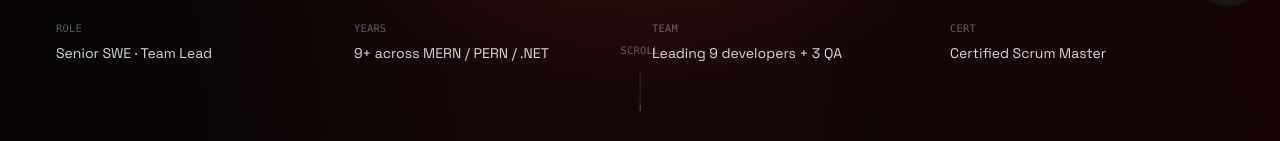
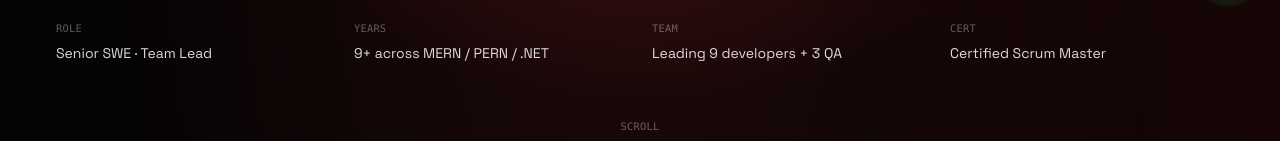
Before and after one commit to ZarrarPalekar/ReactiFolio, a Next.js app: page / in a window 1280 px wide. Shown: the part 778-919 px from the top of the page. Built offline with nearby package versions, Linux system fonts and the light colour scheme.

Commit message:
scroll overlap fixed

```diff
--- a/components/home/hero.tsx
+++ b/components/home/hero.tsx
@@ -138,7 +138,7 @@ export function Hero() {
           delay: CURTAIN_PANEL_DELAY,
           ease: [0.16, 1, 0.3, 1],
         }}
-        className="relative mx-auto flex min-h-[100svh] w-full max-w-[1480px] flex-col justify-end px-5 pb-28 pt-40 sm:px-10 sm:pt-44 lg:px-14 lg:pb-36"
+        className="relative mx-auto flex min-h-[100svh] w-full max-w-[1480px] flex-col justify-end px-5 pb-28 pt-40 sm:px-10 sm:pt-44 lg:px-14 lg:pb-44"
         style={{ transformOrigin: "50% 65%" }}
       >
         {/* status pill */}
@@ -257,12 +257,12 @@ export function Hero() {
         initial={prefersReducedMotion ? false : { opacity: 0 }}
         animate={prefersReducedMotion ? {} : { opacity: 1 }}
         transition={{ duration: 0.6, delay: heroDelay(0.7) }}
-        className="absolute bottom-24 left-1/2 hidden -translate-x-1/2 flex-col items-center gap-3 text-white/35 lg:flex"
+        className="absolute bottom-16 left-1/2 hidden -translate-x-1/2 flex-col items-center gap-2 text-white/35 lg:flex"
       >
         <span className="mono text-[0.65rem] uppercase tracking-[0.4em]">
           Scroll
         </span>
-        <span className="relative block h-10 w-px overflow-hidden bg-white/15">
+        <span className="relative block h-8 w-px overflow-hidden bg-white/15">
           <motion.span
             className="absolute inset-x-0 top-0 block h-3 bg-[var(--accent)]"
             initial={{ y: "-100%" }}
```
